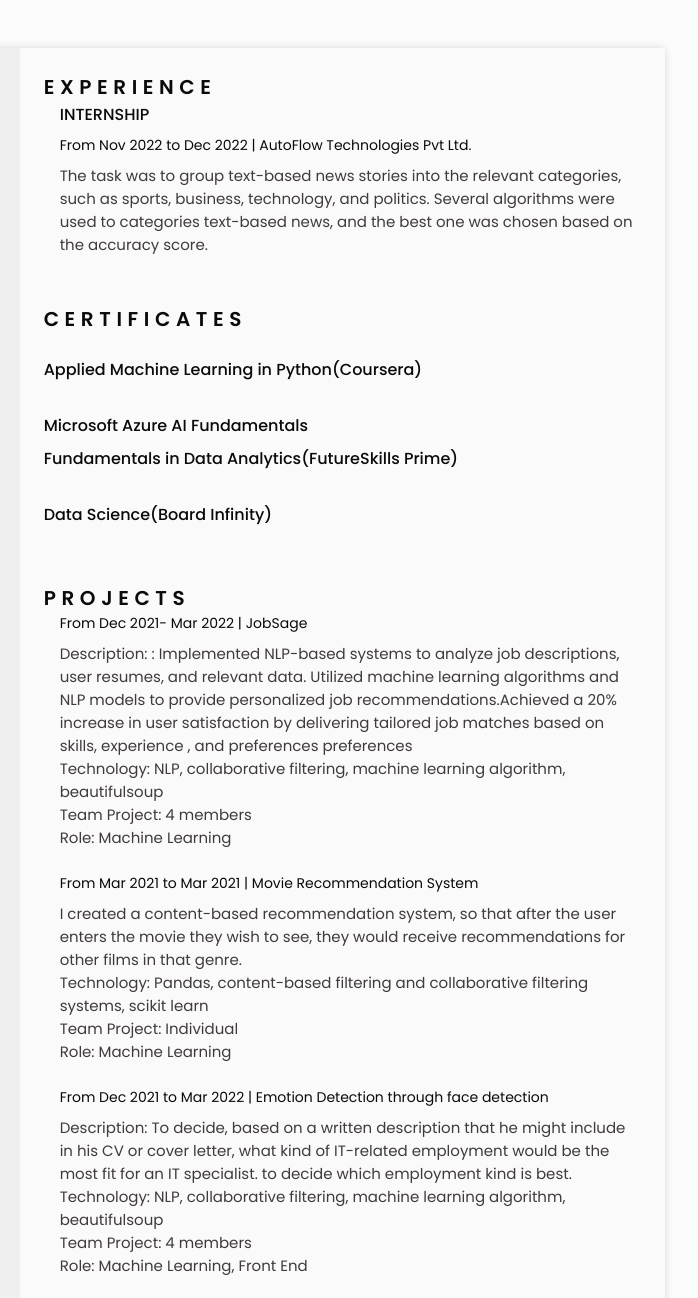
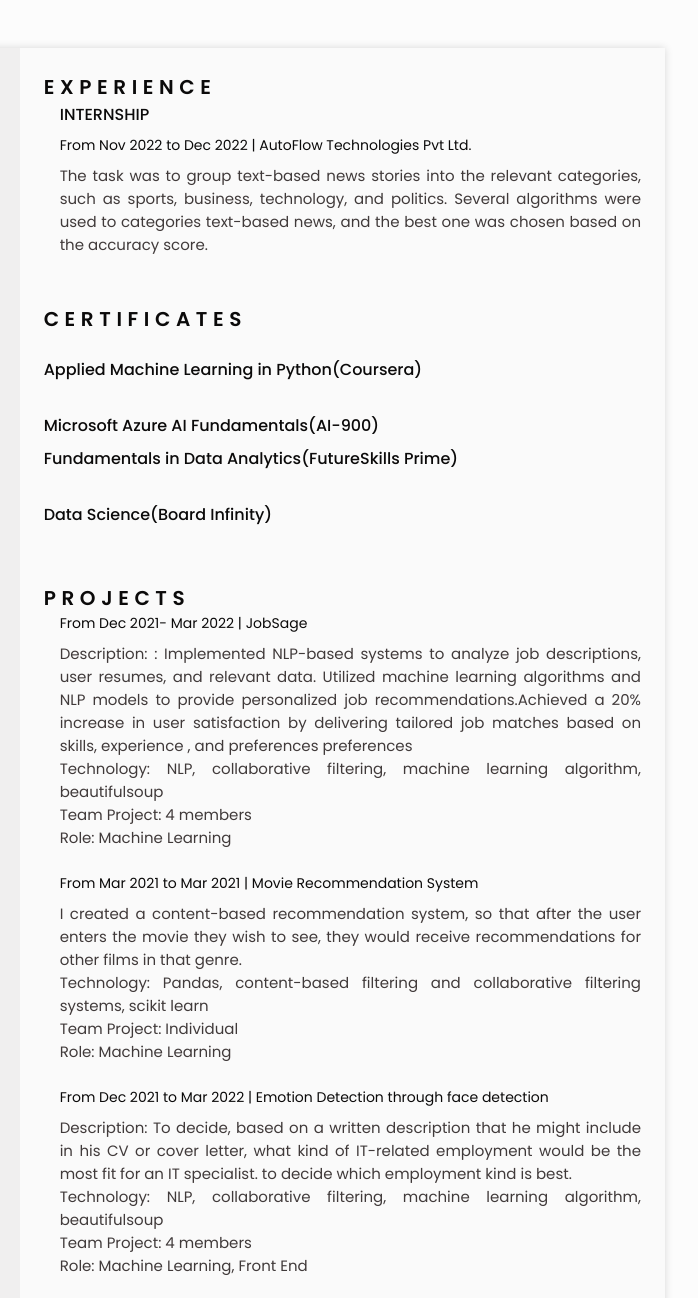
Before and after one commit to KanakMaheshwari/Portfolio, a plain HTML site: page index.html in a window 1280 px wide. Shown: the top 1298 px of the page, 459-1157 px from the left. Drawn offline with nearby package versions, Linux system fonts and the light colour scheme.

Commit message:
Update index.html

```diff
--- a/index.html
+++ b/index.html
@@ -133,7 +133,7 @@
                     <section class="profile section" id="profile">
                         <h2 class="section-title">Profile</h2>
 
-                        <p class="profile__description"> I am Kanak Maheshwari from Mumbai, I am currently pursuing a btech degree in Computer Science and Engineering with Specialization in Artificial Intelligence and Machine Learning from Vellore Institute of Technology Bhopal. Python programming and machine learning are two of my strong technical areas. Apart from academics  I enjoy doing sports, especially football and swimming.I adore exploring new places and learning about other cultures.</p>
+                        <p class="profile__description", align="justify"> I am Kanak Maheshwari from Mumbai, I am currently pursuing a btech degree in Computer Science and Engineering with Specialization in Artificial Intelligence and Machine Learning from Vellore Institute of Technology Bhopal. Python programming and machine learning are two of my strong technical areas. Apart from academics  I enjoy doing sports, especially football and swimming.I adore exploring new places and learning about other cultures.</p>
                     </section>
 
                     <!--========== EDUCATION ==========-->
@@ -232,7 +232,7 @@
                                 <div class="experience__data bd-grid">
                                     <h3 class="experience__title">INTERNSHIP</h3>
                                     <span class="experience__company">From Nov 2022 to Dec 2022 | AutoFlow Technologies Pvt Ltd.</span>
-                                    <p class="experience__description">	The task was to group text-based news stories into the relevant categories, such as sports, business, technology, and politics.	Several algorithms were used to categories text-based news, and the best one was chosen based on the accuracy score.
+                                    <p class="experience__description", align="justify">	The task was to group text-based news stories into the relevant categories, such as sports, business, technology, and politics.	Several algorithms were used to categories text-based news, and the best one was chosen based on the accuracy score.
 
                                     </p>
                                 </div>
@@ -250,7 +250,7 @@
                         </div><br>
 
                         <div class="certificate__container bd-grid">
-                            <h3 class="certificate__title">Microsoft Azure AI Fundamentals</h3>
+                            <h3 class="certificate__title">Microsoft Azure AI Fundamentals(AI-900)</h3>
                             <!--<p class="certificate__description">Coursera</p>-->
                         </div>
 
@@ -281,7 +281,7 @@
                                 </div>
                                 <div class="experience__data bd-grid">
                                     <span class="experience__company">From Dec 2021- Mar 2022 | JobSage</span>
-                                    <p class="experience__description">Description: : Implemented NLP-based systems to analyze job descriptions, user resumes, and relevant data. Utilized machine learning algorithms and NLP models to provide personalized job recommendations.Achieved a 20% increase in user satisfaction by delivering tailored job matches based on skills, experience , and preferences
+                                    <p class="experience__description", align="justify">Description: : Implemented NLP-based systems to analyze job descriptions, user resumes, and relevant data. Utilized machine learning algorithms and NLP models to provide personalized job recommendations.Achieved a 20% increase in user satisfaction by delivering tailored job matches based on skills, experience , and preferences
 preferences
                                         <br>Technology: NLP, collaborative filtering, machine learning algorithm, beautifulsoup<br>Team Project: 4 members<br>Role: Machine Learning
                                     </p>
@@ -295,7 +295,7 @@ preferences
                                 </div>
                                 <div class="experience__data bd-grid">
                                     <span class="experience__company">From Mar 2021 to Mar 2021 | Movie Recommendation System</span>
-                                    <p class="experience__description">I created a content-based recommendation system, so that after the user enters the movie they wish to see, they would receive recommendations for other films in that genre.
+                                    <p class="experience__description", align="justify">I created a content-based recommendation system, so that after the user enters the movie they wish to see, they would receive recommendations for other films in that genre.
                                         <br>Technology: Pandas, content-based filtering and collaborative filtering systems, scikit learn<br>Team Project: Individual<br>Role: Machine Learning
                                     </p>
                                 </div>
@@ -307,7 +307,7 @@ preferences
                                 </div>
                                 <div class="experience__data bd-grid">
                                     <span class="experience__company">From Dec 2021 to Mar 2022 | Emotion Detection through face detection</span>
-                                    <p class="experience__description">Description: To decide, based on a written description that he might include in his CV or cover letter, what kind of IT-related employment would be the most fit for an IT specialist. to decide which employment kind is best.
+                                    <p class="experience__description", align="justify">Description: To decide, based on a written description that he might include in his CV or cover letter, what kind of IT-related employment would be the most fit for an IT specialist. to decide which employment kind is best.
                                         <br>Technology: NLP, collaborative filtering, machine learning algorithm, beautifulsoup<br>Team Project: 4 members<br>Role: Machine Learning, Front End
                                     </p>
                                 </div>
```
